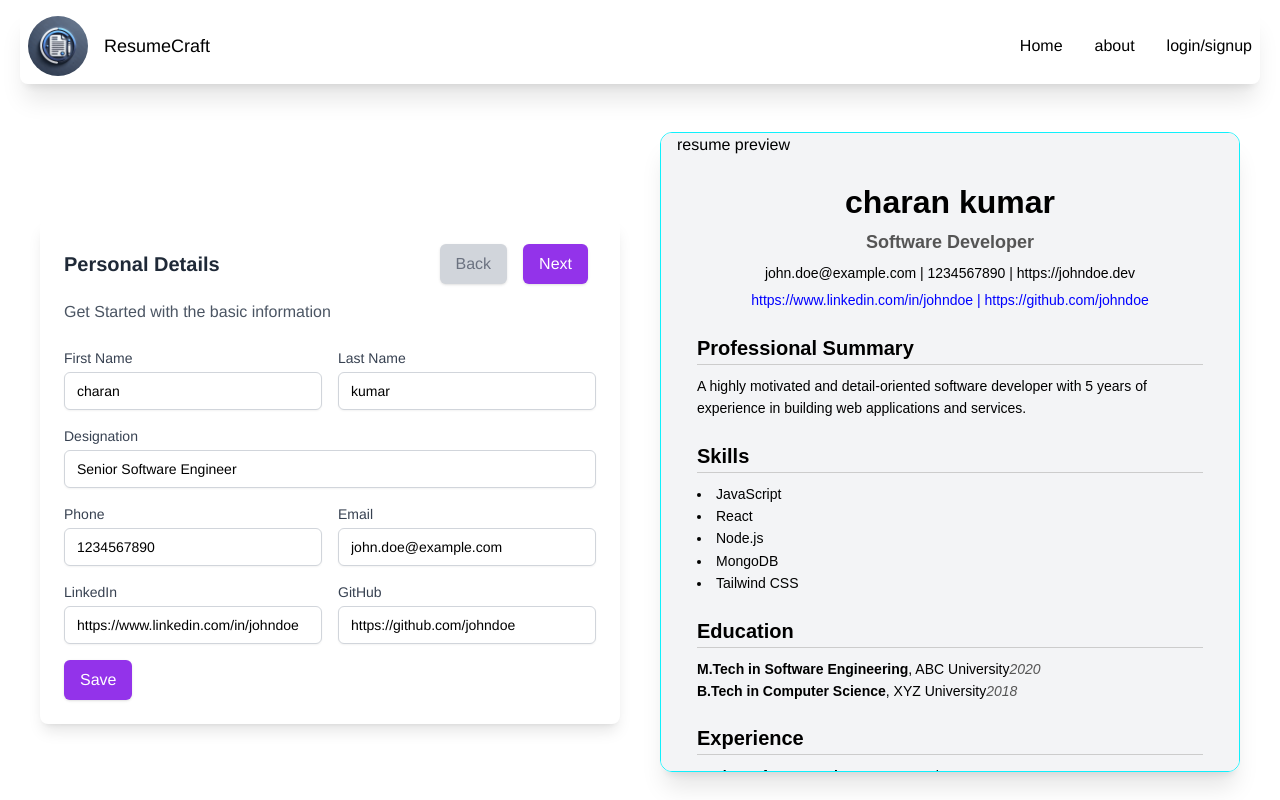
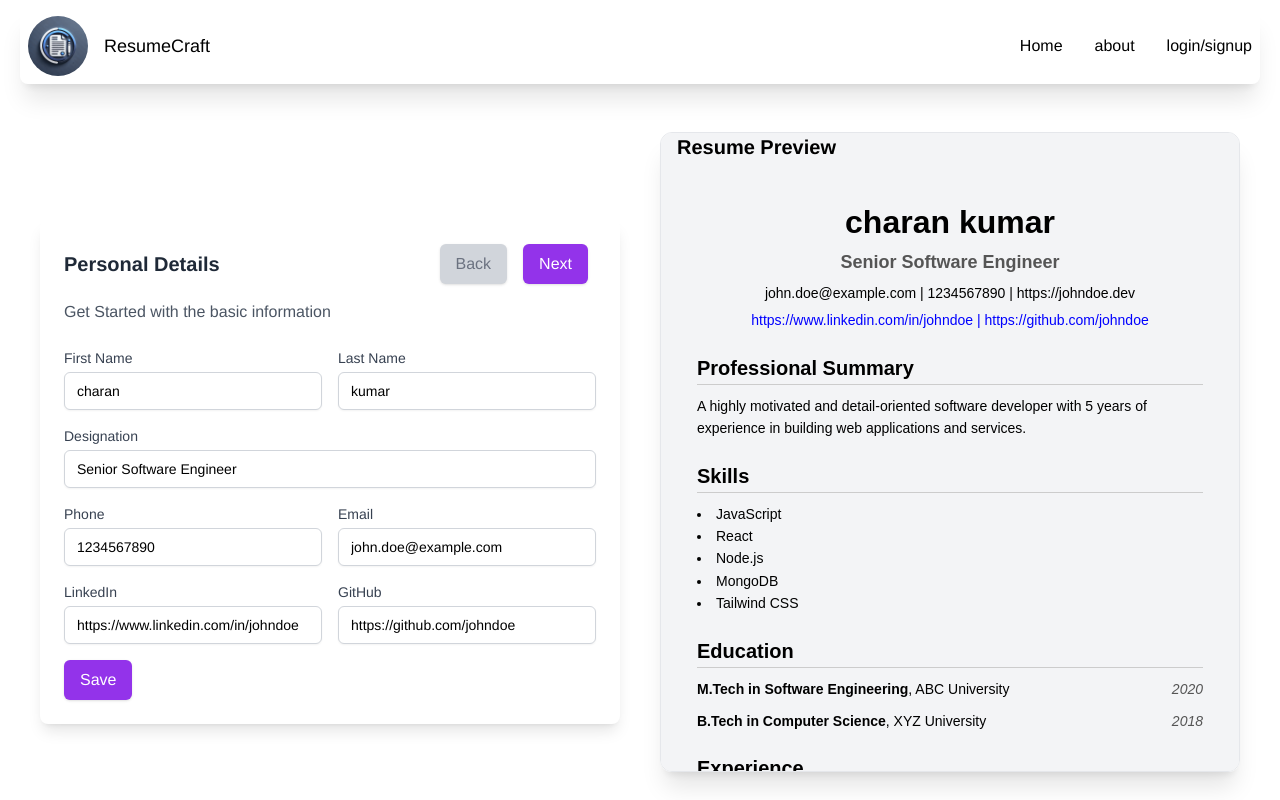
Before and after one commit to Yaddalapalli-Charan-Kumar-Naidu/ResumeCraft_frontend, a React (Vite) app: page /create-resume in a window 1280 px wide. Built offline with nearby package versions, Linux system fonts and the light colour scheme.

Commit message:
template changes and deletion of default values in preview page

```diff
--- a/src/components/Home.jsx
+++ b/src/components/Home.jsx
@@ -1,5 +1,5 @@
 import React from "react";
-
+import {Link} from 'react-router-dom';
 export default function Home() {
   return (
     <div className="w-screen border bg-gray-100">
@@ -27,9 +27,11 @@ export default function Home() {
             future today—your dream job is just a resume away!
           </div>
           <div className="flex flex-col md:flex-row justify-around">
+            <Link to='/create-resume'>
           <button className="border rounded-xl text-white px-8 py-2 my-3 bg-primary hover:scale-105 hover:bg-secondary-400 w-full md:w-auto">
               Create New Resume
             </button>
+            </Link>
             <button className="border rounded-xl px-8 py-2 my-3 border border-primary hover:scale-110 hover:bg-white w-full md:w-auto">
               Improve Resume
             </button>
@@ -65,7 +67,7 @@ export default function Home() {
       <div className="grid grid-cols-1 md:grid-cols-2 bg-gray-200 rounded-lg shadow-lg">
         <div>
           <img
-            src="login.webp"
+            src="resume.png"
             alt="Resume Example"
             className="w-full h-auto"
           />
--- a/src/components/resume/CertificationDetailsForm.jsx
+++ b/src/components/resume/CertificationDetailsForm.jsx
@@ -39,9 +39,20 @@ const CertificationDetailsForm = ({ page, setPage }) => {
   };
 
   const handleRemoveCertification = (index) => {
+    // Create a copy of the current certifications array
     const newCertifications = [...certifications];
+
+    // Remove the certification at the specified index
     newCertifications.splice(index, 1);
+
+    // Update the local state
     setCertifications(newCertifications);
+
+    // Update the global resumeData state
+    setResumeData({
+      ...resumeData,
+      certifications: newCertifications, // Update certifications in real-time
+    });
   };
 
   const handleSubmit = (e) => {
--- a/src/components/resume/CreateResume.jsx
+++ b/src/components/resume/CreateResume.jsx
@@ -24,8 +24,8 @@ export default function CreateResume() {
         {/* {page==7 && <ProfessionalSummaryForm page={page} setPage={setPage}/>} */}
 
       </div>
-      <div className='border border-accent h-full rounded-xl px-4 bg-gray-100 shadow-xl overflow-y-auto max-h-[80vh]'>
-        resume preview
+      <div className='border h-full rounded-xl px-4 bg-gray-100 shadow-xl overflow-y-auto max-h-[80vh]'>
+      <h2 className="text-xl font-bold mb-4">Resume Preview</h2>
         <ResumeTemplate1/>
       </div>
     </div>
--- a/src/components/resume/ExperienceDetailsForm.jsx
+++ b/src/components/resume/ExperienceDetailsForm.jsx
@@ -41,7 +41,15 @@ const ExperienceDetailsForm = ({ page, setPage }) => {
   const handleRemoveExperience = (index) => {
     const newExperiences = [...experiences];
     newExperiences.splice(index, 1);
+
+    // Update local state
     setExperiences(newExperiences);
+
+    // Update global resumeData state
+    setResumeData({
+      ...resumeData,
+      experience: newExperiences, // Update experience in real-time
+    });
   };
 
   const handleSubmit = (e) => {
--- a/src/components/resume/HobbiesDetailsForm.jsx
+++ b/src/components/resume/HobbiesDetailsForm.jsx
@@ -37,6 +37,10 @@ const HobbiesDetailsForm = ({ page, setPage }) => {
     const newHobbies = [...hobbies];
     newHobbies.splice(index, 1);
     setHobbies(newHobbies);
+    setResumeData({
+      ...resumeData,
+      hobbies:newHobbies
+    })
   };
 
   const handleSubmit = (e) => {
--- a/src/components/resume/ProjectDetailsForm.jsx
+++ b/src/components/resume/ProjectDetailsForm.jsx
@@ -54,9 +54,20 @@ const ProjectsDetailsForm = ({ page, setPage }) => {
   };
 
   const handleRemoveProject = (index) => {
+    // Create a copy of the current projects array
     const newProjects = [...projects];
+
+    // Remove the project at the specified index
     newProjects.splice(index, 1);
+
+    // Update the local state
     setProjects(newProjects);
+
+    // Update the global resumeData state
+    setResumeData({
+      ...resumeData,
+      projects: newProjects, // Update projects in real-time
+    });
   };
 
   const handleSubmit = (e) => {
--- a/src/components/template/ResumeTemplate1.jsx
+++ b/src/components/template/ResumeTemplate1.jsx
@@ -2,7 +2,7 @@ import React, { useContext } from "react";
 import ResumeContext from "../context/ResumeContext";
 
 const ResumeTemplate1 = () => {
-  const { resumeData } = useContext(ResumeContext); // Destructure data directly from context
+  const { resumeData } = useContext(ResumeContext);
 
   return (
     <div className="resume-container mb-2 text-sm" style={styles.container}>
@@ -11,7 +11,7 @@ const ResumeTemplate1 = () => {
         <h1 style={styles.name}>
           {resumeData.firstName} {resumeData.lastName}
         </h1>
-        <p style={styles.title}>{resumeData.title}</p>
+        <p style={styles.title}>{resumeData.designation}</p>
         <p style={styles.contactInfo}>
           {resumeData.email} | {resumeData.phone} |{" "}
           {resumeData.socialMediaLinks.portfolio}
@@ -47,12 +47,14 @@ const ResumeTemplate1 = () => {
       <div style={styles.section}>
         <h2 style={styles.sectionTitle}>Education</h2>
         {resumeData.education.map((edu, index) => (
-          <div key={index}>
+          <div key={index} style={styles.educationItem}>
+            <div>
               <p>
                 <strong>{edu.degree}</strong>, {edu.institution}
-              <span style={styles.dates}>{edu.year}</span>
               </p>
               {edu.cgpa && <p>CGPA: {edu.cgpa}</p>}
+            </div>
+            <p style={styles.dates}>{edu.year}</p>
           </div>
         ))}
       </div>
@@ -61,12 +63,14 @@ const ResumeTemplate1 = () => {
       <div style={styles.section}>
         <h2 style={styles.sectionTitle}>Experience</h2>
         {resumeData.experience.map((exp, index) => (
-          <div key={index}>
+          <div key={index} style={styles.experienceItem}>
+            <div>
               <p>
                 <strong>{exp.jobTitle}</strong>, {exp.company}
-              <span style={styles.dates}>{exp.duration}</span>
               </p>
               <p>{exp.description}</p>
+            </div>
+            <p style={styles.dates}>{exp.duration}</p>
           </div>
         ))}
       </div>
@@ -170,6 +174,18 @@ const styles = {
     marginBottom: "10px",
     borderBottom: "1px solid #ccc",
   },
+  educationItem: {
+    display: "flex",
+    justifyContent: "space-between",
+    alignItems: "center",
+    marginBottom: "10px",
+  },
+  experienceItem: {
+    display: "flex",
+    justifyContent: "space-between",
+    alignItems: "center",
+    marginBottom: "10px",
+  },
   certificationItem: {
     display: "flex",
     justifyContent: "space-between",
@@ -179,6 +195,8 @@ const styles = {
   dates: {
     fontStyle: "italic",
     color: "#555",
+    textAlign: "right",
+    minWidth: "120px", // Ensure consistent width for alignment
   },
   link: {
     color: "blue",
```
Also changed, not shown: public/resume.png (added). Lines whose indentation alone changed are shown as unchanged.
